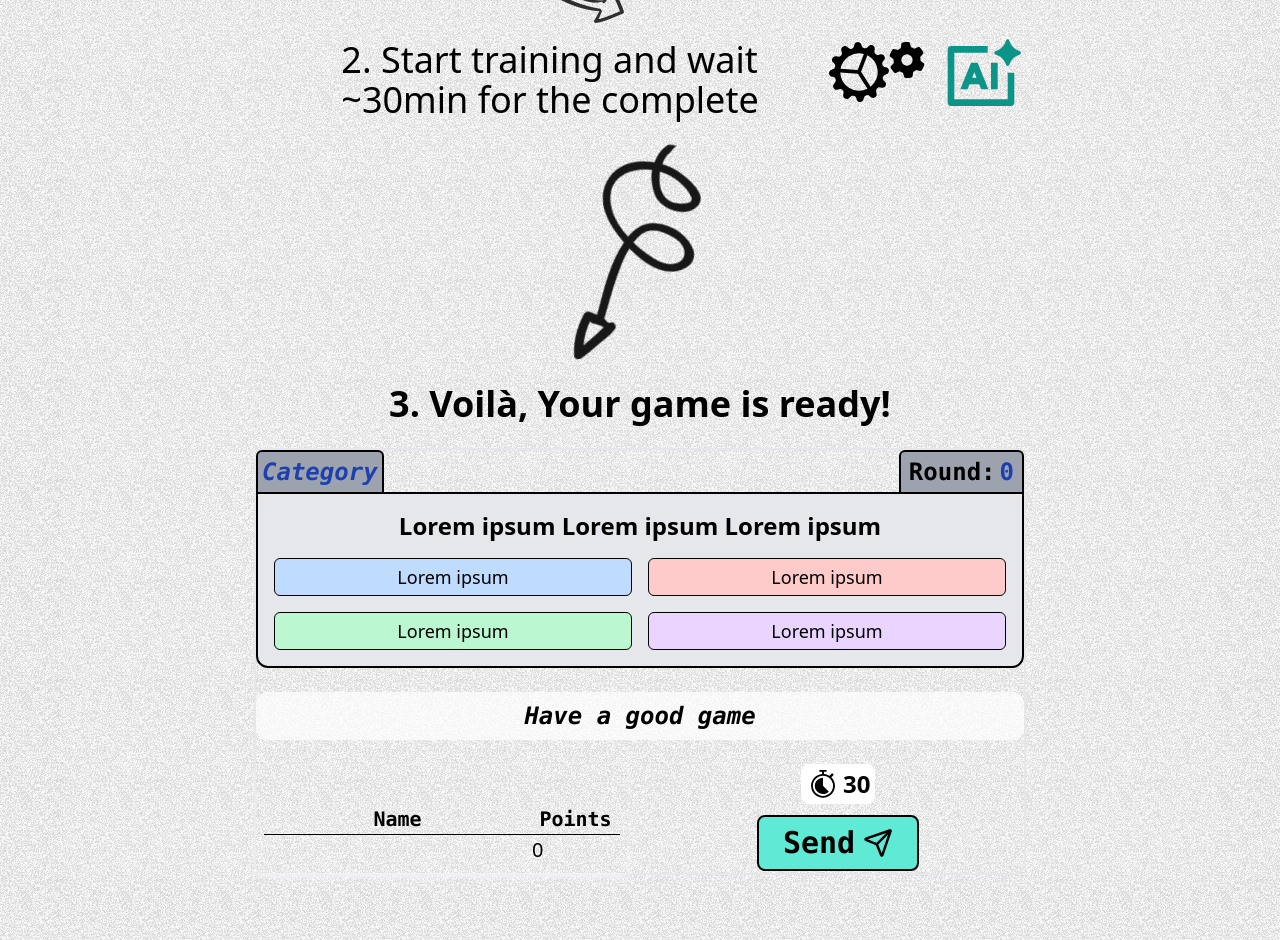
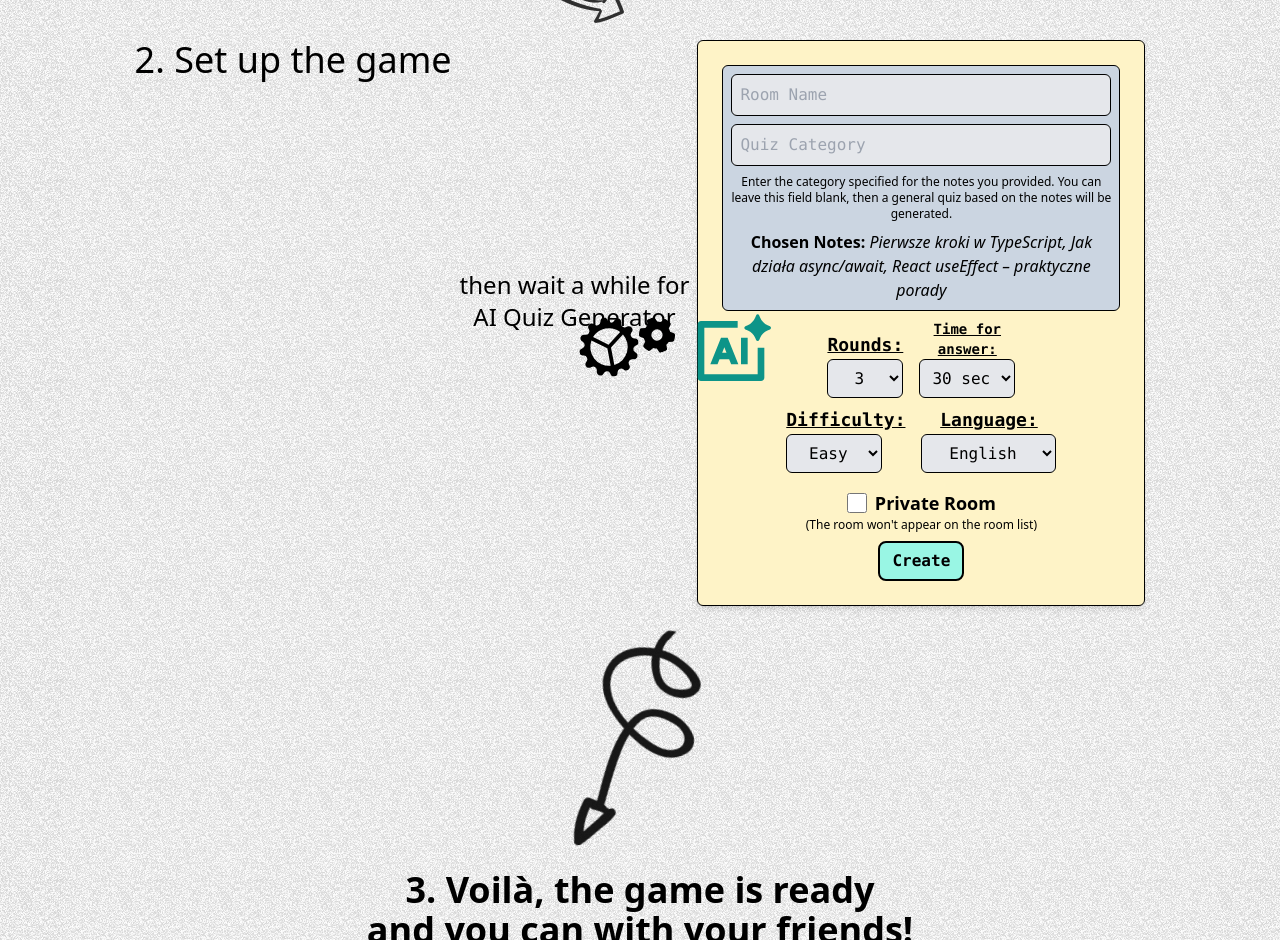
Before and after one commit to pecet3/quizex_pub, a Next.js app in the folder landingpage/: page / in a window 1280 px wide. Shown: the part 1860-2800 px from the top of the page. Built offline with nearby package versions, Linux system fonts and the light colour scheme.

Commit message:
in progress howitwork implementation

```diff
--- a/landingpage/app/globals.css
+++ b/landingpage/app/globals.css
@@ -25,6 +25,44 @@ body {
   }
 }
 
+.paper {
+  position: relative;
+  background: linear-gradient(to bottom right,
+      var(--paper-dark),
+      20%,
+      var(--transparent)),
+    var(--paper-color);
+  display: flex;
+  align-items: center;
+  justify-content: center;
+  font-size: 2rem;
+  margin: 0;
+}
+
+.top-tape {
+  position: absolute;
+  height: 4vmin;
+  top: -5px;
+  width: 110%;
+  background-color: var(--tape-gray);
+  border-right: 1px dotted var(--tape-edge-gray);
+  border-left: 1px dotted var(--tape-edge-gray);
+  opacity: 0.5;
+}
+
 .btn {
   @apply hover:rounded-xl rounded-lg duration-300 border-2 border-black font-mono font-semibold px-3 text-black m-auto py-1.5;
 }
+.cartoon-container {
+  @apply w-full max-w-md bg-white border border-black p-6 rounded-md shadow-md flex flex-col gap-2
+}
+
+
+.cartoon-container-transparent {
+  @apply w-full max-w-md border border-black p-6 rounded-md shadow-md flex flex-col gap-2
+}
+
+
+.cartoon-input {
+  @apply bg-gray-200 w-full border border-black rounded-md p-2 font-mono m-0
+}
--- a/landingpage/components/Dashboard.tsx
+++ b/landingpage/components/Dashboard.tsx
@@ -12,11 +12,10 @@ export const LittlePaperWrapper = ({
 }) => {
   return (
     <div
-      className="paper paper-yellow m-auto
+      className="bg-yellow-100 m-auto
      shadow-md shadow-gray-100 max-w-sm"
     >
-      <div className="top-tape"></div>
-      <div className="pt-10 p-2"> {children}</div>
+      <div className="p-2"> {children}</div>
     </div>
   );
 };
@@ -70,11 +69,27 @@ const defaultGameState: GameState = {
   actions: [],
   score: [
     {
-      is_answered: false,
+      is_answered: true,
       points: 0,
       rounds_won: [0],
       user: {
-        name: "",
+        name: "Jakub",
+        created_at: new Date(),
+        image_url: "",
+        is_draft: false,
+        uuid: "",
+        exp: 0,
+        level: 0,
+        progress: 0,
+        has_premium: false,
+      },
+    },
+    {
+      is_answered: true,
+      points: 0,
+      rounds_won: [0],
+      user: {
+        name: "Wiktor",
         created_at: new Date(),
         image_url: "",
         is_draft: false,
@@ -105,7 +120,7 @@ export const Dashboard: React.FC<{}> = ({}) => {
   const serverMessage = "Have a good game";
   const timer = 30;
   return (
-    <div className="m-0 sm:m-auto max-w-3xl text-lg flex flex-col">
+    <div className="scale-100 m-0 sm:m-auto max-w-3xl text-lg flex flex-col">
       <div className="flex justify-between gap-2 z-10 m-0">
         {settings.category !== "" ? (
           <div className="text-2xl flex sm:flex-row flex-col items-center font-bold font-mono bg-gray-400 rounded-t-md p-1 border-2 border-black border-b-0">
--- a/landingpage/components/HowItWorks.tsx
+++ b/landingpage/components/HowItWorks.tsx
@@ -8,6 +8,7 @@ import { useInView } from "react-intersection-observer";
 import { useEffect, useLayoutEffect } from "react";
 import { LoadingAnimation } from "./LoadingAnimation";
 import { Dashboard } from "./Dashboard";
+import { SettingsForm } from "./SettingsForm";
 
 export const HowItWorks = () => {
   const controlBrowser = useAnimation();
@@ -45,8 +46,8 @@ export const HowItWorks = () => {
   const controlFinal = useAnimation();
 
   const finalStepVariants = {
-    visible: { opacity: 1, scale: 1 },
-    hidden: { opacity: 0, scale: 1 },
+    visible: { opacity: 1, scale: 1, y: 0 },
+    hidden: { opacity: 0, scale: 0, y: -400 },
   };
   const finalButtonVariants = {
     clicked: { opacity: 1, scale: [1, 0.9, 1] },
@@ -88,7 +89,7 @@ export const HowItWorks = () => {
         <div className="flex md:flex-row flex-col w-full  justify-between items-end my-0 gap-0">
           <div
             className="flex flex-col w-full md:w-auto items-center justify-center
-           bg-black bg-opacity-30 rounded-2xl mt-4"
+           rounded-2xl mt-4"
           >
             <span className="flex m-auto items-center translate-x-4 -translate-y-6">
               <motion.div
@@ -160,7 +161,7 @@ export const HowItWorks = () => {
             </span>
           </div>
           <h3 className="text-center italic font-thin m-auto text-5xl p-2">
-            1. Select your notes to the game
+            1. Select the notes used <br /> in the Quiz
           </h3>
         </div>
         <Image
@@ -171,24 +172,34 @@ export const HowItWorks = () => {
           className="brightness-0 rounded-xl h-32 w-32 self-center opacity-80 mr-40"
         />
         <div
+          className="flex flex-row-reverse justify-center
+        items-center m-auto w-full"
+        >
+          <div className="flex gap-2">
+            <h3 className="text-center font-light text-4xl m-0 ">
+              2. Set up the game
+            </h3>
+            <div
               ref={refBrowser}
-          className="flex md:flex-row flex-col-reverse justify-center
-        gap-12 items-center m-auto w-full"
+              className="flex justify-evenly flex-col items-end m-auto"
             >
-          <h3 className="text-left font-light text-4xl m-0 ">
-            2. Start training and wait <br></br>~30min for the complete
+              <h3 className="text-center font-light text-2xl m-0 ">
+                then wait a while for <br />
+                AI Quiz Generator
               </h3>
-          {"   "}
               <motion.div
                 variants={browserVariants}
                 initial="hidden"
                 animate={controlBrowser}
                 whileInView="visible"
-            transition={{ duration: 2, ease: "easeOut" }}
-            className="scale-150"
+                transition={{ duration: 1, ease: "easeOut" }}
+                className=""
               >
                 <LoadingAnimation />
               </motion.div>
+            </div>
+            <SettingsForm />
+          </div>
         </div>
         <Image
           alt=""
@@ -199,10 +210,10 @@ export const HowItWorks = () => {
         />
         <div className="flex flex-col-reverse md:flex-col items-center m-auto">
           <h3 className="text-center font-extrabold text-4xl m-auto my-6">
-            3. Voilà, Your game is ready!
+            3. Voilà, the game is ready <br />
+            and you can with your friends!
           </h3>
-          <div ref={finalRef} className="w-full"></div>
-
+          <div ref={finalRef} className="w-full">
             <motion.div
               variants={finalStepVariants}
               initial="hidden"
@@ -214,6 +225,7 @@ export const HowItWorks = () => {
             </motion.div>
           </div>
         </div>
+      </div>
     </section>
   );
 };
--- /dev/null
+++ b/landingpage/components/SettingsForm.tsx
@@ -0,0 +1,218 @@
+import React, { useState } from "react";
+interface Note {
+  uuid: string;
+  title: string;
+  length: number;
+  preview: string;
+  created_at: string;
+}
+const defaultNotes: Note[] = [
+  {
+    uuid: "1a2b3c4d-0001-1234-abcd-000000000001",
+    title: "Pierwsze kroki w TypeScript",
+    length: 1024,
+    preview:
+      "W tym artykule poznasz podstawy TypeScript i jego przewagi nad JavaScriptem.",
+    created_at: "2025-06-15T14:23:00Z",
+  },
+  {
+    uuid: "1a2b3c4d-0002-1234-abcd-000000000002",
+    title: "Jak działa async/await",
+    length: 875,
+    preview:
+      "Async/await upraszcza obsługę asynchronicznego kodu i czyni go bardziej czytelnym.",
+    created_at: "2025-06-14T09:10:45Z",
+  },
+  {
+    uuid: "1a2b3c4d-0003-1234-abcd-000000000003",
+    title: "React useEffect – praktyczne porady",
+    length: 1340,
+    preview:
+      "Hook useEffect pozwala reagować na zmiany stanu i cykl życia komponentu.",
+    created_at: "2025-06-12T18:47:30Z",
+  },
+];
+
+export const SettingsForm: React.FC<{}> = ({}) => {
+  const [category, setCategory] = useState("");
+  const pickedNotes: Note[] = defaultNotes;
+  return (
+    <>
+      <form
+        id="settingsForm"
+        className="cartoon-container-transparent bg-amber-100 text-center"
+      >
+        <div className="bg-slate-300 flex flex-col gap-2 p-2 rounded-md border border-black">
+          <input
+            type="text"
+            id="nameInput"
+            name="roomName"
+            className="cartoon-input"
+            placeholder="Room Name"
+            required
+          />
+          <input
+            type="text"
+            id="categoryInput"
+            name="category"
+            value={category}
+            onChange={(e) => setCategory(e.target.value)}
+            className="cartoon-input"
+            placeholder="Quiz Category"
+          />
+          <p className="text-xs max-w-sm">
+            Enter the category specified for the notes you provided. You can
+            leave this field blank, then a general quiz based on the notes will
+            be generated.
+          </p>
+
+          <p>
+            <b>Chosen Notes: </b>
+            {pickedNotes.map((n, index) => (
+              <i key={n.uuid}>
+                {n.title}
+                {index !== pickedNotes.length - 1 ? ", " : ""}
+              </i>
+            ))}
+          </p>
+        </div>
+        <div className="flex font-mono flex-row  items-end justify-center gap-4">
+          <div className="flex flex-col">
+            <label className="rounded-lg font-mono text-lg  font-bold underline">
+              Rounds:
+            </label>
+            <select id="maxRounds" name="maxRounds" className="cartoon-input">
+              {[...Array(18)].map((_, i) => (
+                <option
+                  key={i}
+                  value={(i + 3).toString()}
+                  className="text-center"
+                >
+                  {i + 3}
+                </option>
+              ))}
+            </select>
+          </div>
+          <div className="flex flex-col items-center">
+            <label className="rounded-lg text-sm font-bold underline w-24 break-words">
+              Time for answer:
+            </label>
+            <select
+              id="sec_for_answer"
+              name="sec_for_answer"
+              className="cartoon-input"
+              defaultValue={30}
+            >
+              <option value="10" className="text-center">
+                10 sec
+              </option>
+              <option value="15" className="text-center">
+                15 sec
+              </option>
+              <option value="20" className="text-center">
+                20 sec
+              </option>
+              <option value="30" className="text-center">
+                30 sec
+              </option>
+              <option value="45" className="text-center">
+                45 sec
+              </option>
+              <option value="60" className="text-center">
+                60 sec
+              </option>
+            </select>
+          </div>
+        </div>
+        <div className="flex font-mono items-center sm:flex-row flex-col gap-4 sm:items-end justify-center">
+          <div className="flex flex-col">
+            <label className="rounded-lg text-lg font-bold underline">
+              Difficulty:
+            </label>
+            <select
+              id="difficulty"
+              name="difficulty"
+              className="cartoon-input max-w-24"
+            >
+              <option value="easy" className="text-center">
+                Easy
+              </option>
+              <option value="medium" className="text-center">
+                Medium
+              </option>
+              <option value="hard" className="text-center">
+                Hard
+              </option>
+              <option value="veryhard" className="text-center">
+                Very Hard
+              </option>
+            </select>
+          </div>
+          <div className="flex flex-col">
+            <label className="rounded-lg font-mono text-lg font-bold underline">
+              Language:
+            </label>
+            <select id="lang" name="lang" className="cartoon-input">
+              <option value="english" className="text-center">
+                English
+              </option>
+              <option value="polish" className="text-center">
+                Polish
+              </option>
+              <option value="spanish" className="text-center">
+                Spanish
+              </option>
+              <option value="french" className="text-center">
+                French
+              </option>
+              <option value="german" className="text-center">
+                German
+              </option>
+              <option value="italian" className="text-center">
+                Italian
+              </option>
+              <option value="portuguese" className="text-center">
+                Portuguese
+              </option>
+              <option value="russian" className="text-center">
+                Russian
+              </option>
+              <option value="chinese" className="text-center">
+                Chinese
+              </option>
+              <option value="japanese" className="text-center">
+                Japanese
+              </option>
+              <option value="korean" className="text-center">
+                Korean
+              </option>
+              <option value="arabic" className="text-center">
+                Arabic
+              </option>
+            </select>
+          </div>
+        </div>
+
+        <div className="flex flex-col items-center mt-2">
+          <span className="flex items-center">
+            <input
+              type="checkbox"
+              id="isPrivate"
+              name="isPrivate"
+              className="w-5 h-5 accent-teal-600"
+            />
+            <label htmlFor="isPrivate" className="ml-2 text-lg font-bold">
+              Private Room
+            </label>
+          </span>
+          <p className="text-xs font-extralight">
+            (The room won't appear on the room list)
+          </p>
+        </div>
+        <button type="submit" className="btn bg-teal-200">
+          Create
+        </button>
+      </form>
+    </>
+  );
+};
```
Lines whose indentation alone changed are shown as unchanged.
